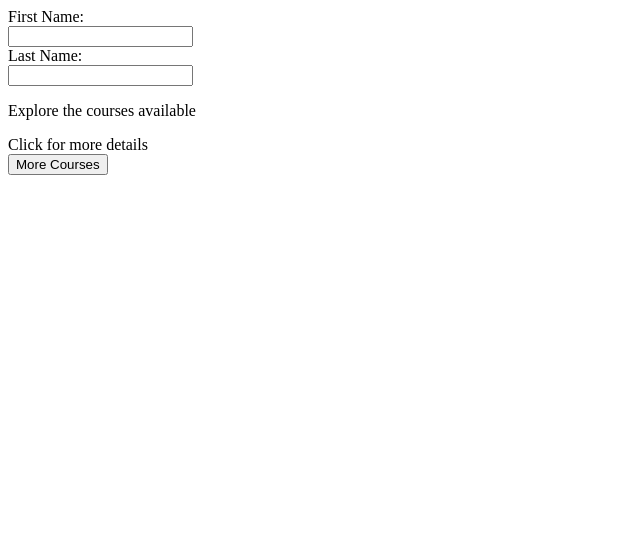
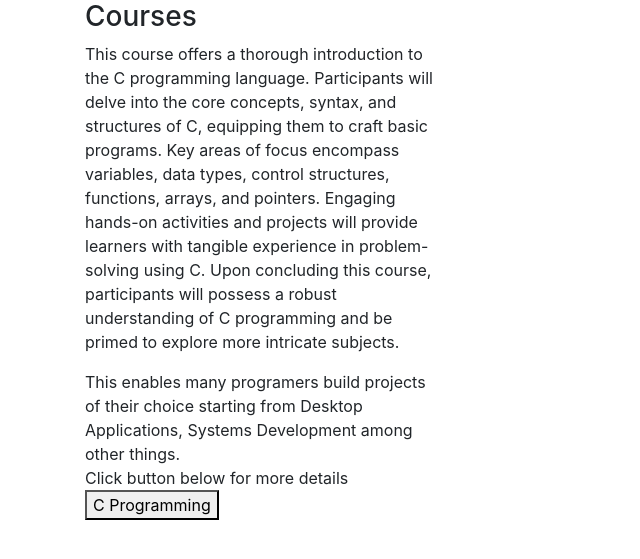
Before and after one commit to Awalu-Levison/Skill-Stack, a Flask app: page / in a window 1280 px wide. Shown: the top 559 px of the page, without its empty margins (0-640 px from the left). Run offline with Flask 3, Linux system fonts and the light colour scheme.

Commit message:
Update some files

```diff
--- a/main.py
+++ b/main.py
@@ -24,6 +24,12 @@
 def contact():
     return render_template('contact.html')
 
+"""Learners dashboard"""
+@app.route("/dashboard")
+def dashboard():
+    return render_template('dashboard.html')
+
 
 if __name__ == "__main__":
-    app.run(debug=True)
+    """run the application outside the development server"""
+    app.run(host="0.0.0.0", debug=True)
--- a/templates/home.html
+++ b/templates/home.html
@@ -3,26 +3,42 @@
 <html lang="en">
 <head>
 	<meta name="viewport" content="width=device-width, initial-scale=1.0">
+	<link rel="stylesheet" href="https://cdn.jsdelivr.net/npm/bootstrap@4.6.2/dist/css/bootstrap.min.css">
+	<script src="https://cdn.jsdelivr.net/npm/jquery@3.7.1/dist/jquery.slim.min.js"></script>
+	<script src="https://cdn.jsdelivr.net/npm/popper.js@1.16.1/dist/umd/popper.min.js"></script>
+	<script src="https://cdn.jsdelivr.net/npm/bootstrap@4.6.2/dist/js/bootstrap.bundle.min.js"></script>
 	<title>Home</title>
 </head>
 
 <body>
-	<form>
-		<label for="fname">First Name:</label><br>
-		<input type="text" id="fname" name="fname"><br>
-		<label for="lname">Last Name:</label><br>
-		<input type="text" id="lname" name="lname">
+	{% block content %}
 
-	  </form>
-	<p>
-	Explore the courses available
-	</p>
+	<div class="container">
+		<div class="row">
+			<div class="col-sm-4">
+				<h3>Courses</h3>
+				<section>
+					<p>
+						This course offers a thorough introduction to the C programming language.
+						Participants will delve into the core concepts, syntax, and structures of C,
+						equipping them to craft basic programs. Key areas of focus encompass variables, data types, control structures, functions, arrays, and pointers.
+						Engaging hands-on activities and projects will provide learners with tangible experience in problem-solving using C.
+						Upon concluding this course, participants will possess a robust understanding of C programming and be primed to explore more intricate subjects.
+					</p>
+					<p>
+						This enables many programers build projects of their choice starting from Desktop Applications, Systems Development among other things.<br>
+						Click button below for more details<br>
+						<button id='btn1'>C Programming</button>
+					</p>
+				<section>
+				</div>
+			</div>
+		</div>
 
-	<p>
-	Click for more details <br>
-	<button color="red" b_ground-colour="blue">More Courses</button>
-	</p>
 
+
+
+	{% endblock content %}
 </body>
 
 </html>
```
Also changed, not shown: README.md, 1 other file.
